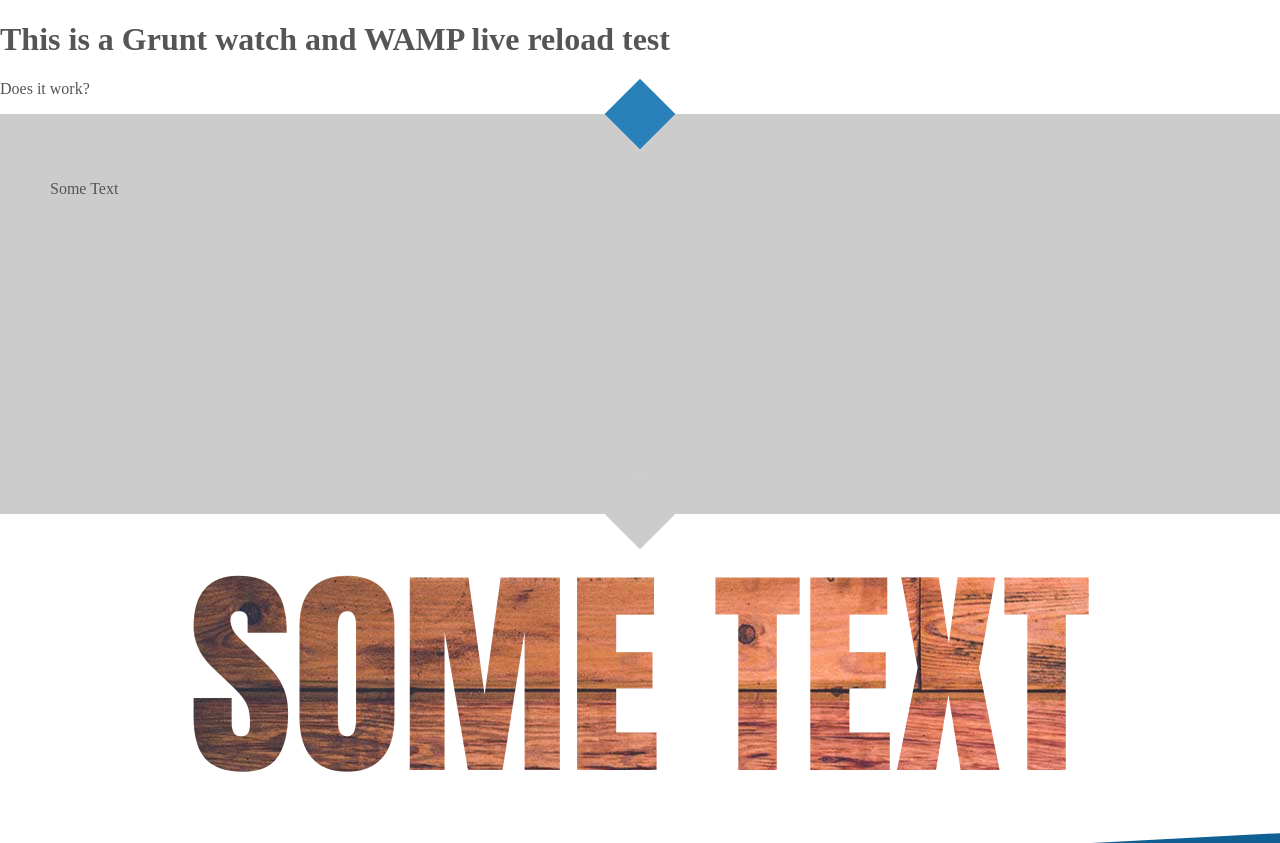
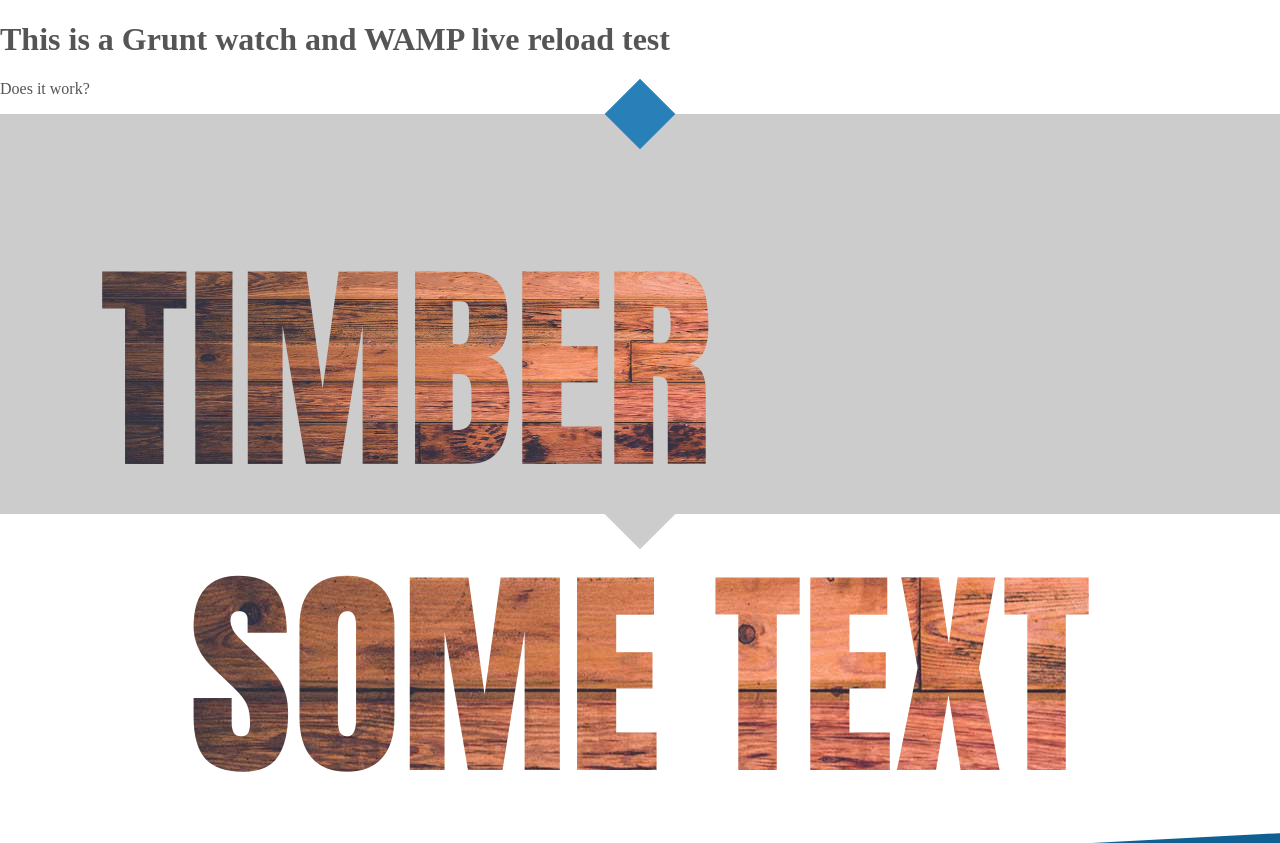
Before and after one commit to Keav/cambriantransport, a PHP site: page / in a window 1280 px wide. Shown: the top 843 px of the page. Run offline with PHP 8.4, Linux system fonts and the light colour scheme.

Commit message:
More techniques for text background clipping

```diff
--- a/src/css/custom.css
+++ b/src/css/custom.css
@@ -42,6 +42,18 @@ height:400px;
 
 .grey {
   background-color: #ddd;
+}
+
+.timber {
+  font-family: impact,arial;
+  font-size: 14rem;
+  line-height: 14rem;
+  font-weight: bold;
+  text-align: center;
+  text-transform: uppercase;
+  margin:0;
+  padding: 0;
+
 }
 
 .mask {
--- a/src/index.html
+++ b/src/index.html
@@ -13,7 +13,17 @@
 	<p>Does it work?</p>
 
 	<section class="red ss-style-triangles">
-		<p>Some Text</p>
+		<svg xmlns="http://www.w3.org/2000/svg" version="1.1" width="1200" height="400" viewBox="0 0 1200 400">
+    <!-- add title for accessibility -->
+      <title>Adding Background to Text using SVG clipPath</title>
+      <defs>
+        <clippath id="my-path">
+          <!-- <text x="50" y="300" font-size="200" >WATERCOLOR</text> -->
+          <text x="50" y="300" class="timber">timber</text>
+        </clippath>
+      </defs>
+      <image xlink:href="images/wood.jpg" clip-path="url(#my-path)" width="100%" height="100%" preserveAspectRatio="none" />
+    </svg>
 	</section>
 
 	<section>
```
